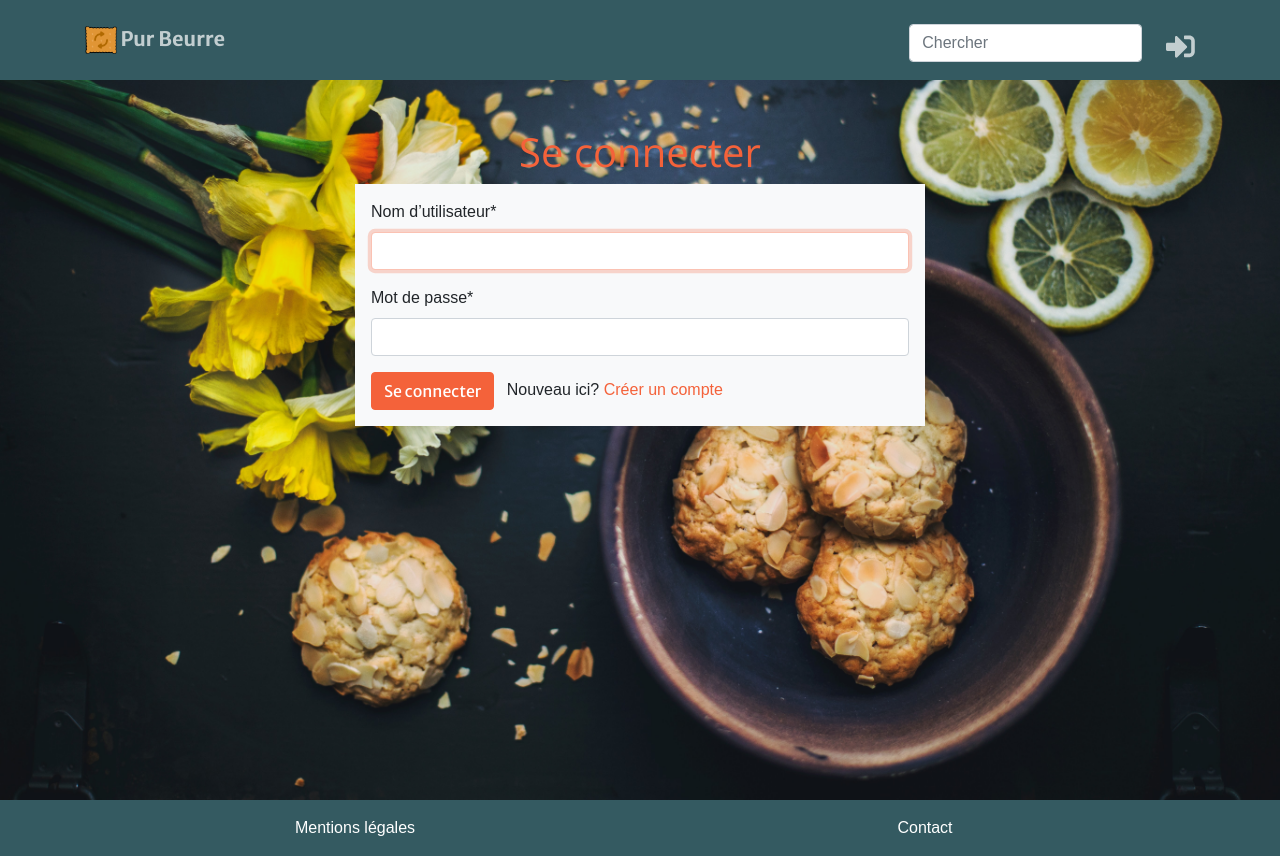
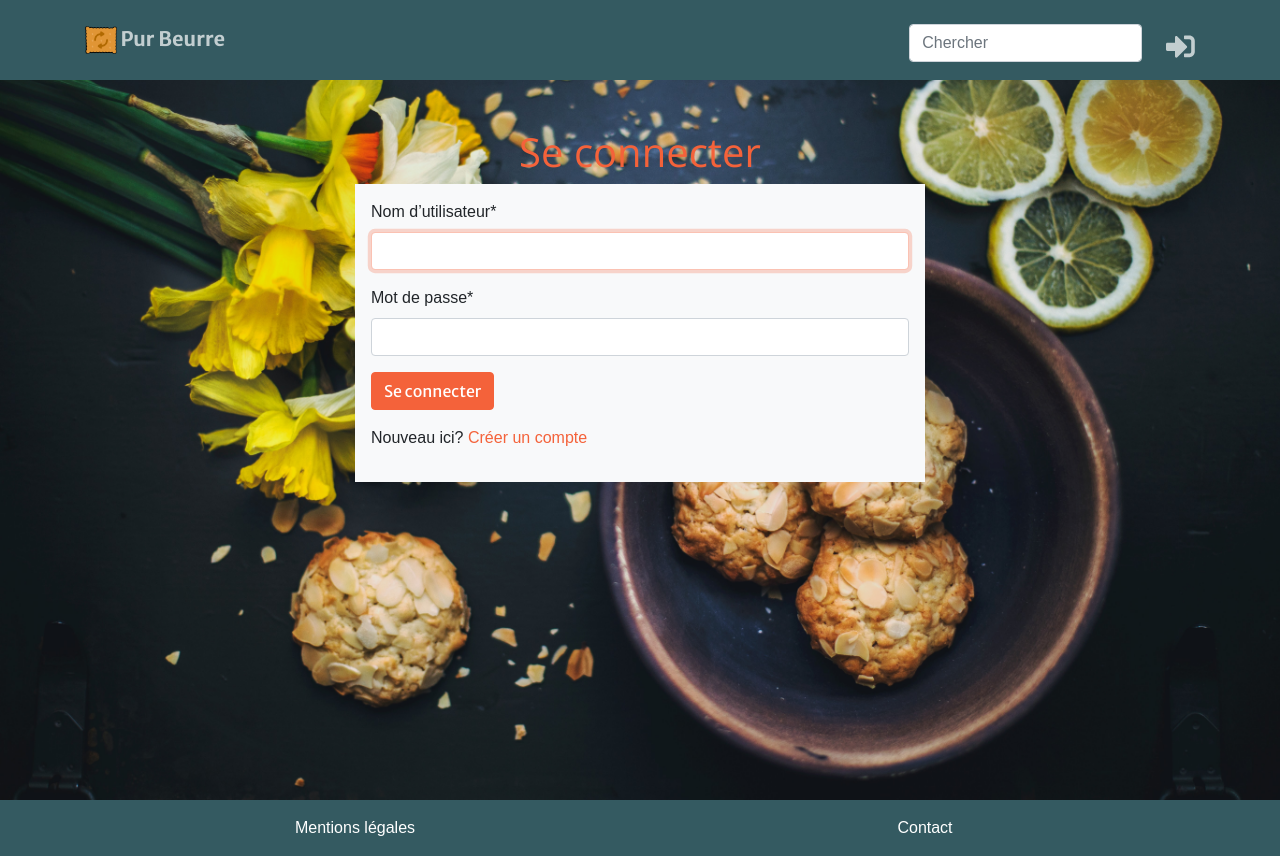
Before and after one commit to Tony380/Projet8, a Django app: page /user/login in a window 1280 px wide. Run offline with Django 3.2, Linux system fonts and the light colour scheme; some libraries are stand-ins or nearby versions; some web fonts are replaced.

Commit message:
Login Logout

```diff
--- a/purbeurre/templates/user/login.html
+++ b/purbeurre/templates/user/login.html
@@ -13,7 +13,7 @@
                 {% csrf_token %}
                 {{ form|crispy }}
                 <button type="submit" class="btn btn-primary">Se connecter</button>
-                <span class="ml-2">Nouveau ici? <a href="{% url 'user:register' %}">Créer un compte</a></span>
+                <p class="mt-3">Nouveau ici? <a href="{% url 'user:register' %}">Créer un compte</a></p>
             </form>
         </div>
     </div>
--- a/purbeurre/templates/user/register.html
+++ b/purbeurre/templates/user/register.html
@@ -13,7 +13,7 @@
                 {% csrf_token %}
                 {{ form|crispy }}
                 <button type="submit" class="btn btn-primary">Créer un compte</button>
-                <span class="ml-2">Vous avez déjà un compte? <a href="{% url 'user:login' %}">Se connecter</a></span>
+                <p class="mt-3">Vous avez déjà un compte? <a href="{% url 'user:login' %}">Se connecter</a></p>
             </form>
         </div>
     </div>
```
